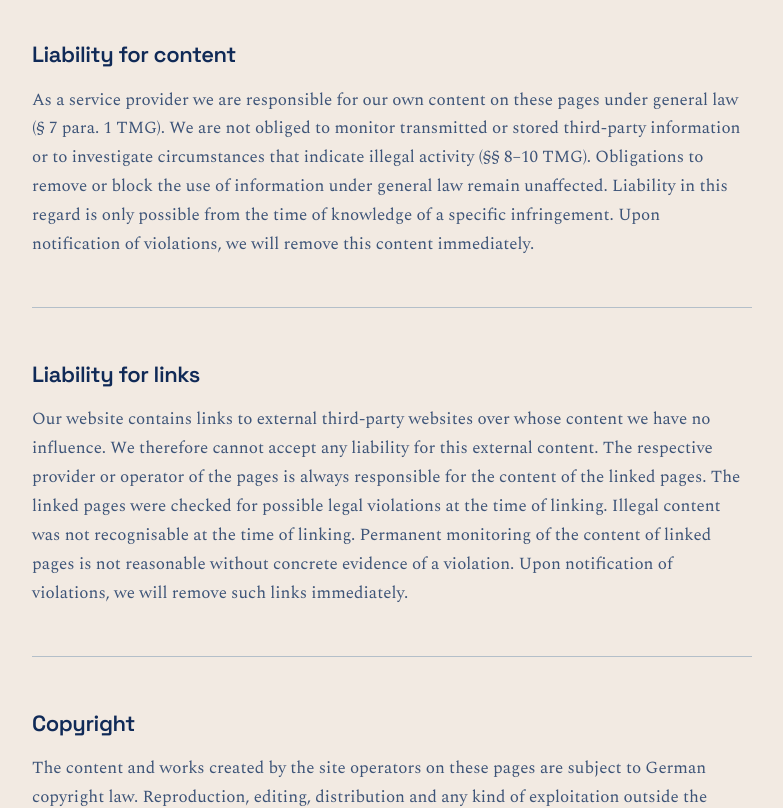
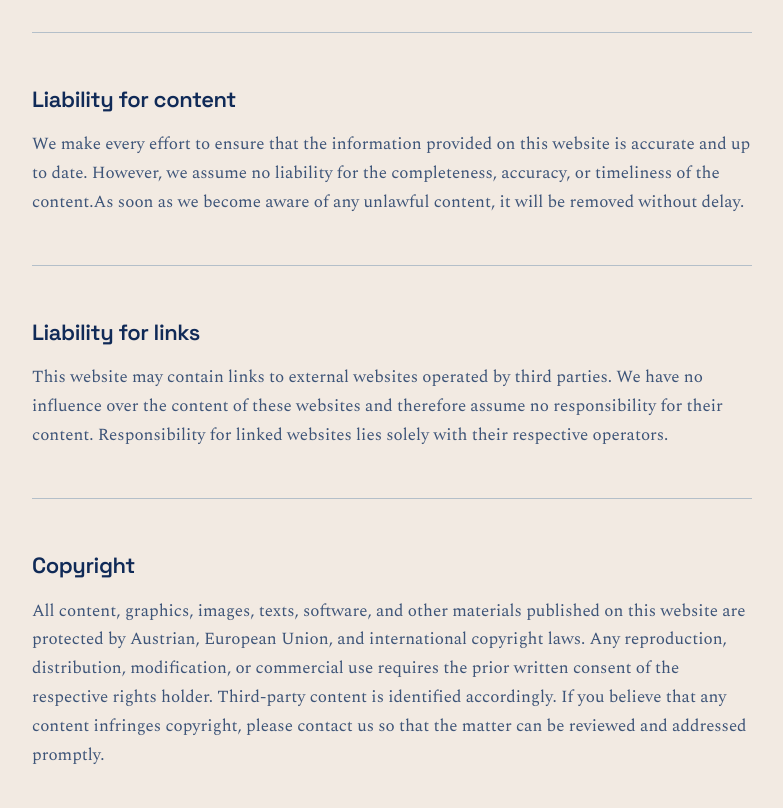
Before and after one commit to SmartDisc/SmartDisc-Website, a Vue app: page /imprint in a window 1280 px wide. Shown: the part 1460-2268 px from the top of the page, without its empty margins (248-1031 px from the left). Built offline with nearby package versions, Linux system fonts and the light colour scheme.

Commit message:
Update ImprintView.vue

```diff
--- a/src/views/ImprintView.vue
+++ b/src/views/ImprintView.vue
@@ -5,9 +5,9 @@ import SiteFooter from '@/components/layout/SiteFooter.vue'
 </script>
 
 <template>
-  <Atmosphere />
+  <Atmosphere/>
   <div class="lp-page">
-    <SiteNav />
+    <SiteNav/>
     <main>
 
       <section class="lp-container lp-pagehero" style="text-align:left">
@@ -37,7 +37,7 @@ import SiteFooter from '@/components/layout/SiteFooter.vue'
 
             <h2>Responsible for editorial content</h2>
             <p>
-              Petra Palinkas, Erik Weidernauer, Elias Vavra<br />
+              Petra Palinkas, Erik Weidernauer, Elias Vavra<br/>
               SmartDisc · Vienna, Austria
             </p>
 
@@ -50,43 +50,38 @@ import SiteFooter from '@/components/layout/SiteFooter.vue'
               Our email address for this purpose: <a href="mailto:hello@smartdisc.io">hello@smartdisc.io</a>
             </p>
             <p>
-              We are not obliged to participate in dispute resolution proceedings before a consumer
-              arbitration board and do not do so voluntarily.
+              Consumers may submit complaints through this platform.
+            </p>
+            <p>
+              We are neither obliged nor willing to participate in dispute resolution proceedings
+              before a consumer arbitration board.
             </p>
 
             <h2>Liability for content</h2>
             <p>
-              As a service provider we are responsible for our own content on these pages under
-              general law (§ 7 para. 1 TMG). We are not obliged to monitor transmitted or stored
-              third-party information or to investigate circumstances that indicate illegal activity
-              (§§ 8–10 TMG). Obligations to remove or block the use of information under general law
-              remain unaffected. Liability in this regard is only possible from the time of knowledge
-              of a specific infringement. Upon notification of violations, we will remove this content
-              immediately.
+              We make every effort to ensure that the information provided on this website is
+              accurate and up to date. However, we assume no liability for the completeness,
+              accuracy, or timeliness of the content.As soon as we become aware of any unlawful content, it will be
+              removed without delay.
             </p>
 
             <h2>Liability for links</h2>
             <p>
-              Our website contains links to external third-party websites over whose content we have
-              no influence. We therefore cannot accept any liability for this external content. The
-              respective provider or operator of the pages is always responsible for the content of
-              the linked pages. The linked pages were checked for possible legal violations at the
-              time of linking. Illegal content was not recognisable at the time of linking. Permanent
-              monitoring of the content of linked pages is not reasonable without concrete evidence of
-              a violation. Upon notification of violations, we will remove such links immediately.
+              This website may contain links to external websites operated by third parties. We have
+              no influence over the content of these websites and therefore assume no responsibility
+              for their content.
+              Responsibility for linked websites lies solely with their respective operators.
             </p>
 
             <h2>Copyright</h2>
             <p>
-              The content and works created by the site operators on these pages are subject to
-              German copyright law. Reproduction, editing, distribution and any kind of exploitation
-              outside the limits of copyright law require the written consent of the respective
-              author or creator. Downloads and copies of this site are only permitted for private,
-              non-commercial use. Where content on this site was not created by the operator, the
-              copyrights of third parties are respected. In particular, third-party content is
-              identified as such. If you become aware of a copyright infringement, we ask that
-              you notify us accordingly. Upon notification of violations, we will remove such
-              content immediately.
+              All content, graphics, images, texts, software, and other materials published on this
+              website are protected by Austrian, European Union, and international copyright laws.
+              Any reproduction, distribution, modification, or commercial use requires the prior
+              written consent of the respective rights holder.
+              Third-party content is identified accordingly. If you believe that any content infringes
+              copyright, please contact us so that the matter can be reviewed and addressed
+              promptly.
             </p>
 
           </div>
@@ -94,6 +89,6 @@ import SiteFooter from '@/components/layout/SiteFooter.vue'
       </section>
 
     </main>
-    <SiteFooter />
+    <SiteFooter/>
   </div>
 </template>
```
